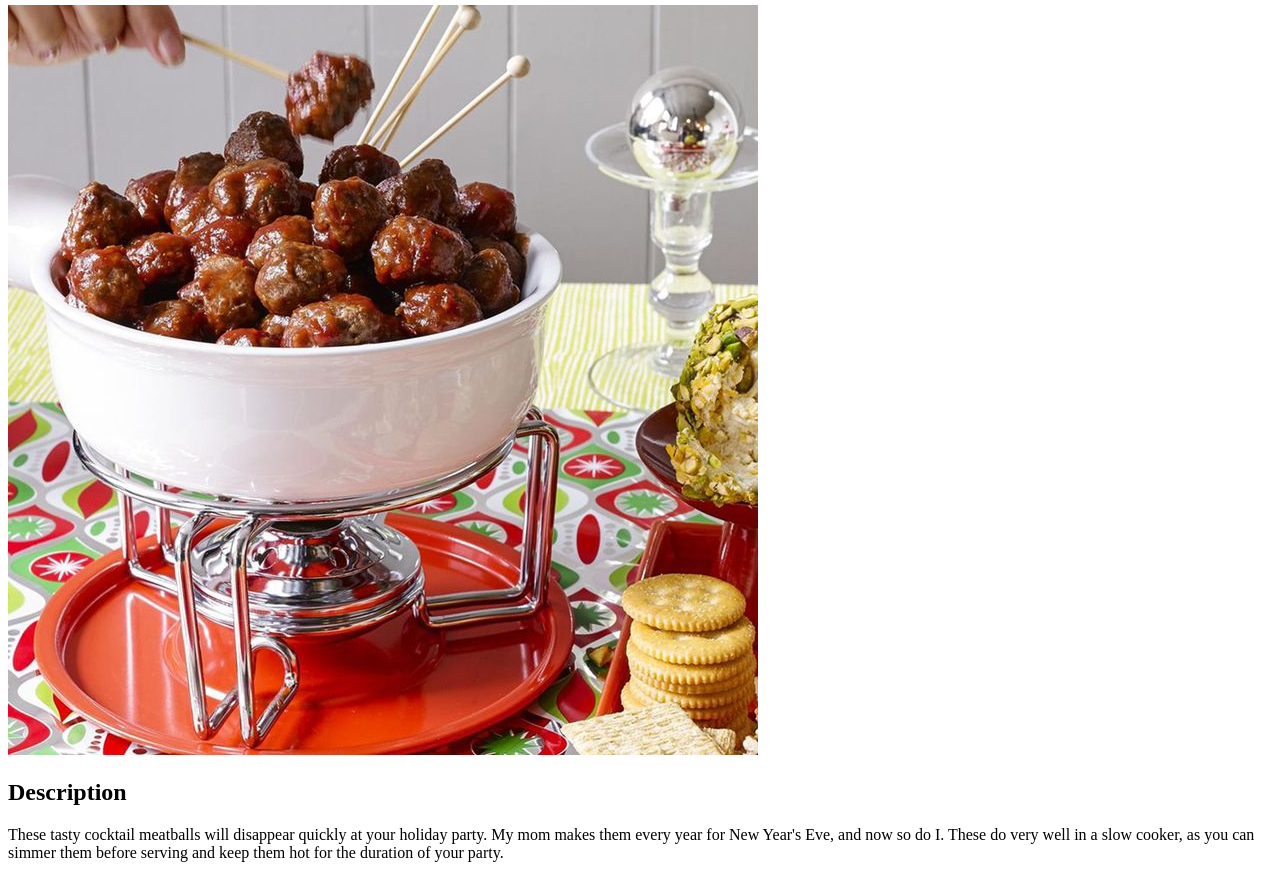
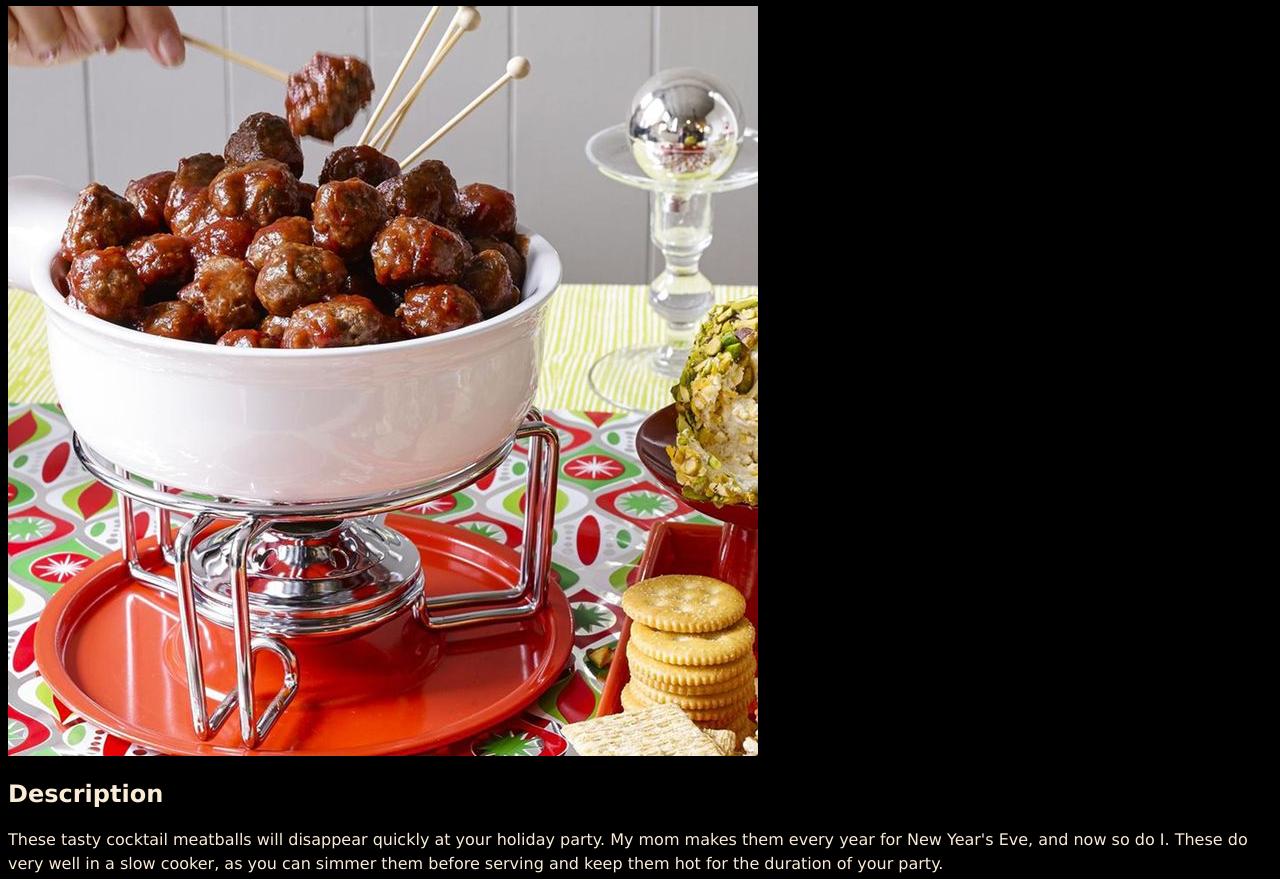
Before and after one commit to xxh296/odin-recipes, a plain HTML site: page recipes/cocktailMeatballs.html in a window 1280 px wide. Shown: the part 75-954 px from the top of the page. Drawn offline with Linux system fonts and the light colour scheme.

Commit message:
Add basic styling
Use a style.css for background-color, color, font-family, etc.

```diff
--- a/recipes/cocktailMeatballs.html
+++ b/recipes/cocktailMeatballs.html
@@ -4,6 +4,7 @@
     <meta charset="UTF-8">
     <meta name="viewport" content="width=device-width, initial-scale=1.0">
     <title>Document</title>
+    <link rel="stylesheet" href="../style.css">
 </head>
 <body>
     <h1>Cocktail Meatballs</h1>
--- /dev/null
+++ b/style.css
@@ -0,0 +1,9 @@
+* {
+    background-color: black;
+    color:antiquewhite;
+    font-family: Verdana, Tahoma, sans-serif;
+}
+
+ul, ol, p {
+    line-height: 1.5em;
+}
```
Also changed, not shown: index.html (+1 -0 lines), recipes/coquito.html (+1 -0 lines), recipes/crabMushrooms.html (+1 -0 lines), recipes/hamCheeseSliders.html (+1 -0 lines), 1 other file.
